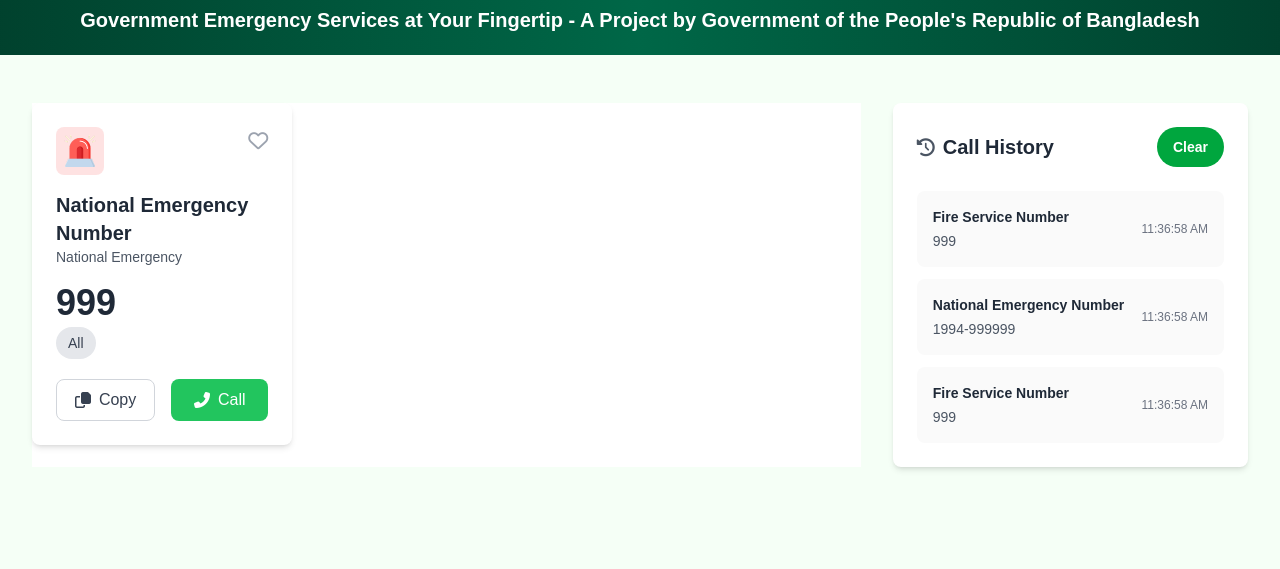
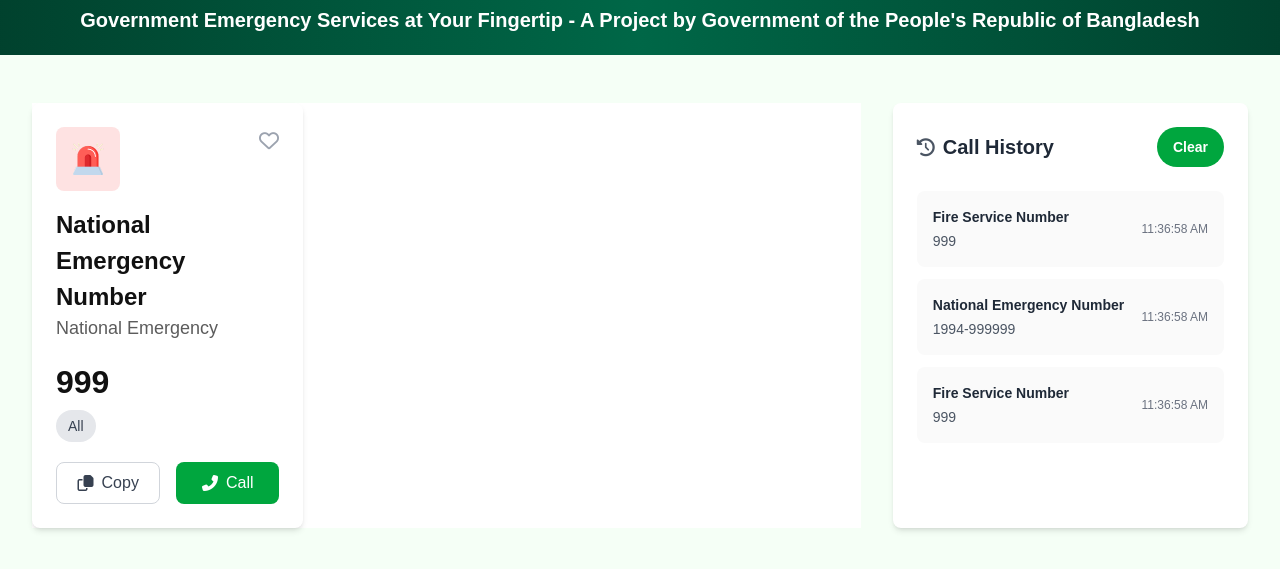
Before and after one commit to iamOmarFaruk/Assignment-5, a plain HTML site: page index.html in a window 1280 px wide. Shown: the part 259-828 px from the top of the page. Before the commit the page ends 800 px from the top, so only its background shows below. Drawn offline with nearby package versions, Linux system fonts and the light colour scheme; a web font is replaced by a local one.

Commit message:
card makes perfect for desktop

```diff
--- a/index.html
+++ b/index.html
@@ -83,25 +83,27 @@
                 <!-- LEFT COLUMN: Emergency Service Cards (70% width) -->
                 <div class="w-full lg:w-[70%] bg-white">
                     <!-- 3 Cards Per Row Grid -->
-                    <div class="grid grid-cols-1 md:grid-cols-2 lg:grid-cols-3 gap-6">
+                    <div class="grid grid-cols-1 md:grid-cols-2 lg:grid-cols-3 gap-2">
 
 
 
 
                         <!-- Card 1: National Emergency start -->
-                        <div class="bg-white rounded-lg shadow-md p-6 hover:shadow-lg transition-shadow">
+                        <div class="bg-white rounded-lg shadow-md p-6">
                           <div class="flex justify-between items-start mb-4">
-                            <div class="bg-red-100 p-2 rounded-lg">
+                            <div class="bg-red-100 p-4 rounded-lg">
                               <img src="assets/emergency.png" alt="Emergency" class="h-8 w-8">
                             </div>
-                            <i class="far fa-heart text-gray-400 text-xl"></i>
+                            <button>
+                                <i class="far fa-heart text-gray-400 text-xl"></i>
+                              </button>
                           </div>
                           <div class="mb-4">
-                            <h3 class="text-xl font-bold text-gray-800">National Emergency Number</h3>
-                            <p class="text-sm text-gray-600">National Emergency</p>
+                            <h3 class="text-[24px] text-[#111111] hind-madurai-bold card-title">National Emergency Number</h3>
+                            <p class="text-[18px] text-[#5C5C5C]">National Emergency</p>
                           </div>
                           <div class="mb-6">
-                            <span class="text-4xl font-bold text-gray-800">999</span>
+                            <span class="text-[32px] font-bold text-[#111] card-phone-number">999</span>
                             <div class="mt-2">
                               <span class="bg-gray-200 text-gray-700 text-sm font-medium me-2 px-3 py-2 rounded-full">All</span>
                             </div>
@@ -113,7 +115,7 @@
                               Copy
                             </button>
                             <button
-                              class="flex-1 bg-green-500 text-white py-2 px-4 rounded-lg flex items-center justify-center hover:bg-green-600 transition-colors">
+                              class="flex-1 bg-[#00A63E] text-white py-2 px-4 rounded-lg flex items-center justify-center hover:bg-green-600 transition-colors card-call-button">
                               <i class="fas fa-phone-alt mr-2"></i>
                               Call
                             </button>
```
